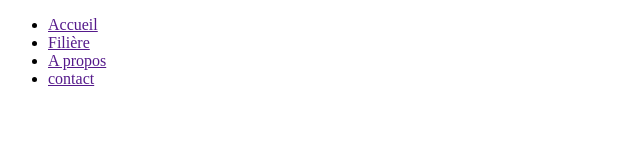
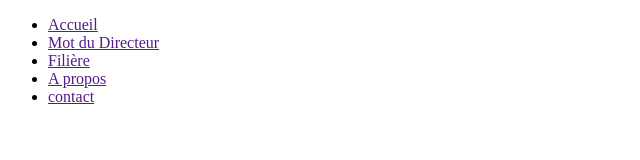
Before and after one commit to ddkenneth/site_esgis, a plain HTML site: page index.html in a window 1280 px wide. Shown: the whole page, without its empty margins (0-640 px from the left). Drawn offline with Linux system fonts and the light colour scheme.

Commit message:
ajout d'un lien

```diff
--- a/index.html
+++ b/index.html
@@ -12,6 +12,9 @@
                 <a href="">Accueil</a>
             </li>
             <li>
+                <a href="">Mot du Directeur  </a>
+            </li>
+            <li>
                 <a href="">Filière </a>
             </li>
             <li>
```
